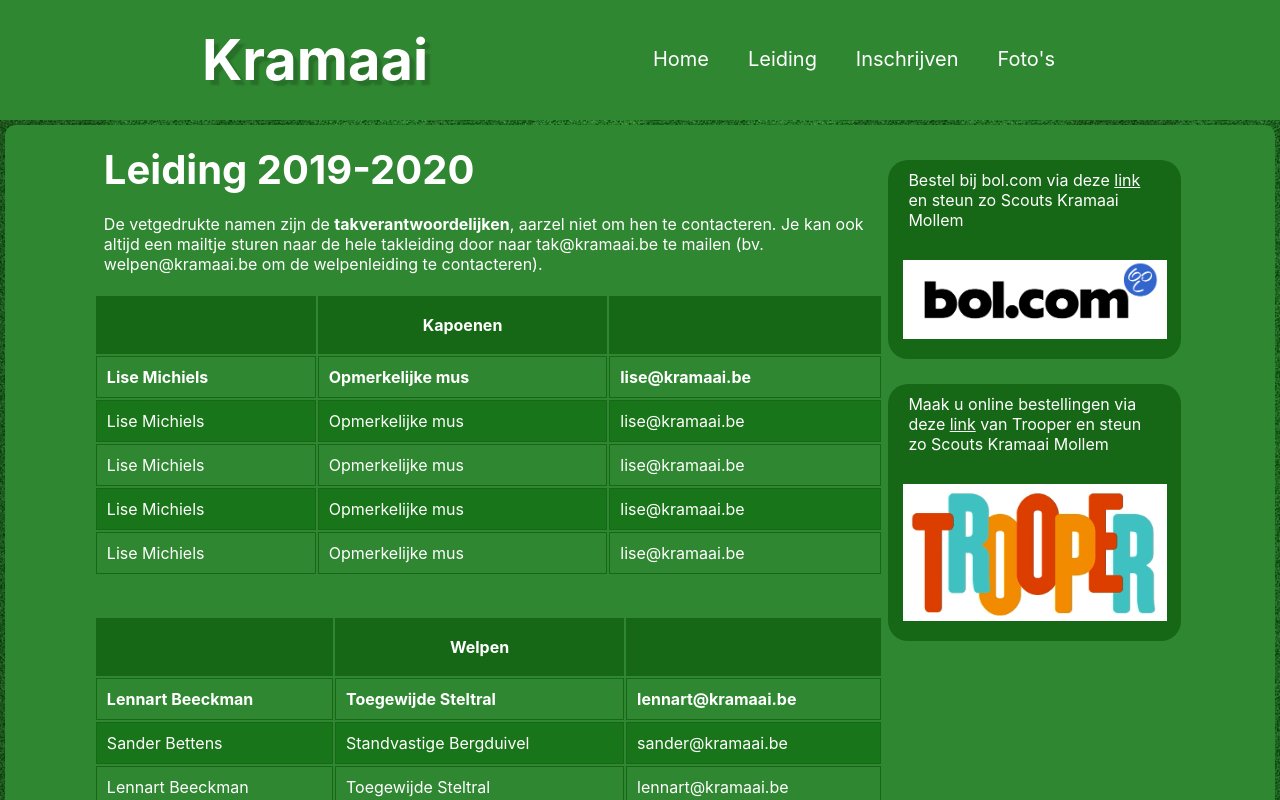
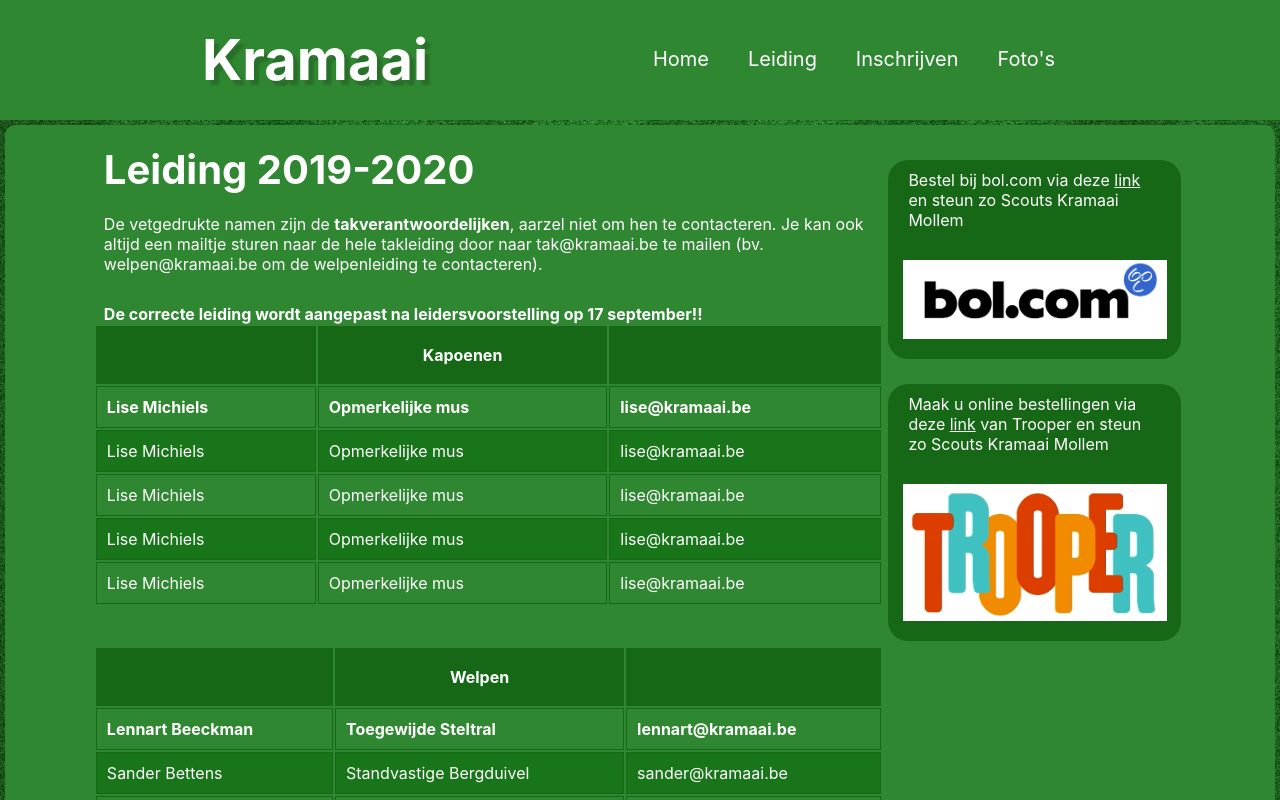
Before and after one commit to Tom-De-Backer/kramaai, a React (Create React App) app: page /leiding in a window 1280 px wide. Shown: the top 800 px of the page. Built offline with nearby package versions, Linux system fonts and the light colour scheme.

Commit message:
fixed slideshow height

```diff
--- a/src/components/LeidingTable.js
+++ b/src/components/LeidingTable.js
@@ -5,6 +5,12 @@ import "../styles/Leiding.css";
 const LeidingTable = () => {
   return (
     <div>
+      <p>
+        <b>
+          De correcte leiding wordt aangepast na leidersvoorstelling op 17
+          september!!
+        </b>
+      </p>
       <table className="table">
         <tbody>
           <tr>
--- a/src/components/slideShow/slideEffect.css
+++ b/src/components/slideShow/slideEffect.css
@@ -9,7 +9,7 @@
   display: flex;
   align-items: center;
   justify-content: center;
-  height: 600px;
+  height: 550px;
 }
 
 .image {
@@ -49,3 +49,12 @@
   margin: 0;
   background: #adceed;
 }
+
+@media (max-width: 768px) {
+  .image {
+    width: 100%;
+  }
+  .each-slide {
+    height: auto;
+  }
+}
--- a/src/components/slideShow/slideEffect.js
+++ b/src/components/slideShow/slideEffect.js
@@ -2,9 +2,9 @@ import React from "react";
 import { Slide } from "react-slideshow-image";
 import "./slideEffect.css";
 
-import image0 from "../../images/slideShow/Bullingen2019-1.jpg";
+import image2 from "../../images/slideShow/Bullingen2019-1.jpg";
 import image1 from "../../images/slideShow/Bullingen2019-38.jpg";
-import image2 from "../../images/slideShow/IMG_20190803_201342.jpg";
+import image0 from "../../images/slideShow/Bullingen2019-72.jpg";
 
 const slideImages = [image0, image1, image2];
 
--- a/src/styles/NewsItem.css
+++ b/src/styles/NewsItem.css
@@ -29,7 +29,10 @@ h2 {
 
 @media (max-width: 768px) {
   .newsImg {
-    width: 100%;
+    width: 95%;
     height: auto;
   }
+  .titleNews {
+    font-size: 30px;
+  }
 }
```
Also changed, not shown: 2 other files (tests, documents, lock files or other folders).
